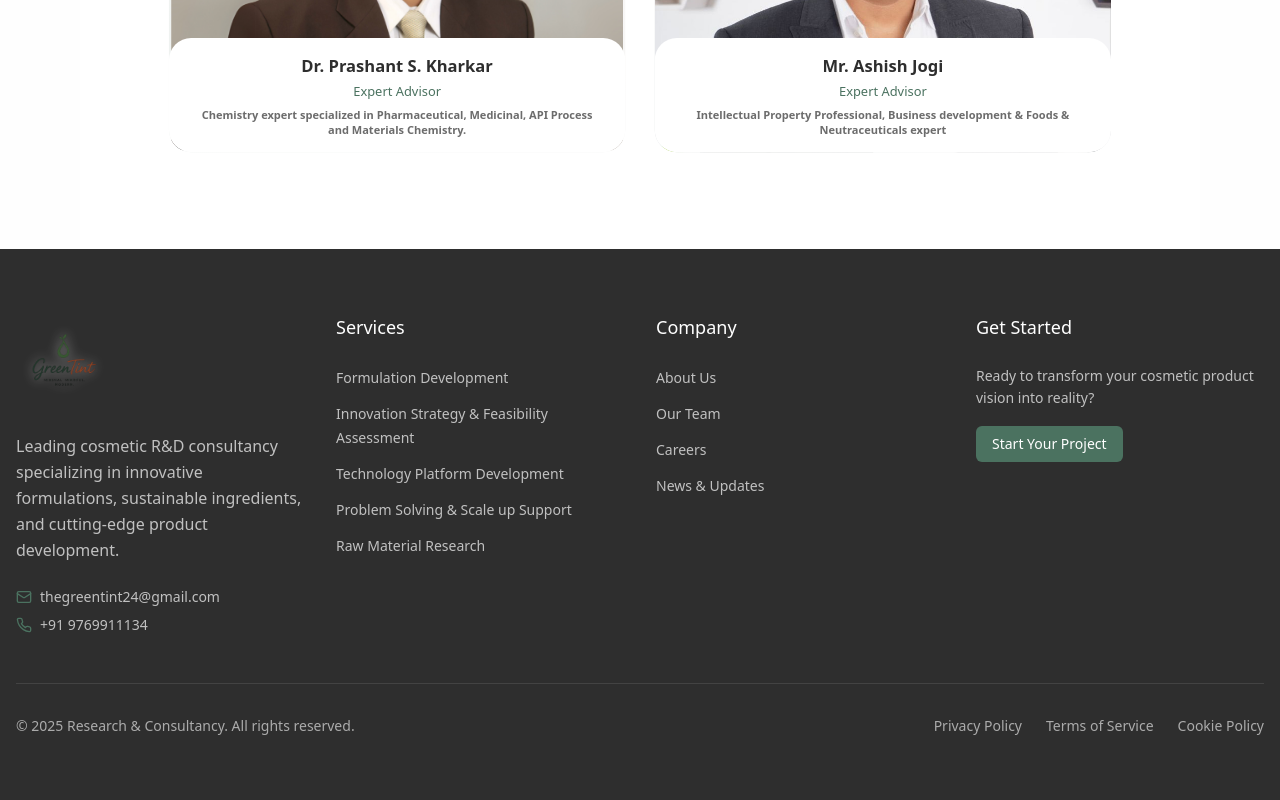
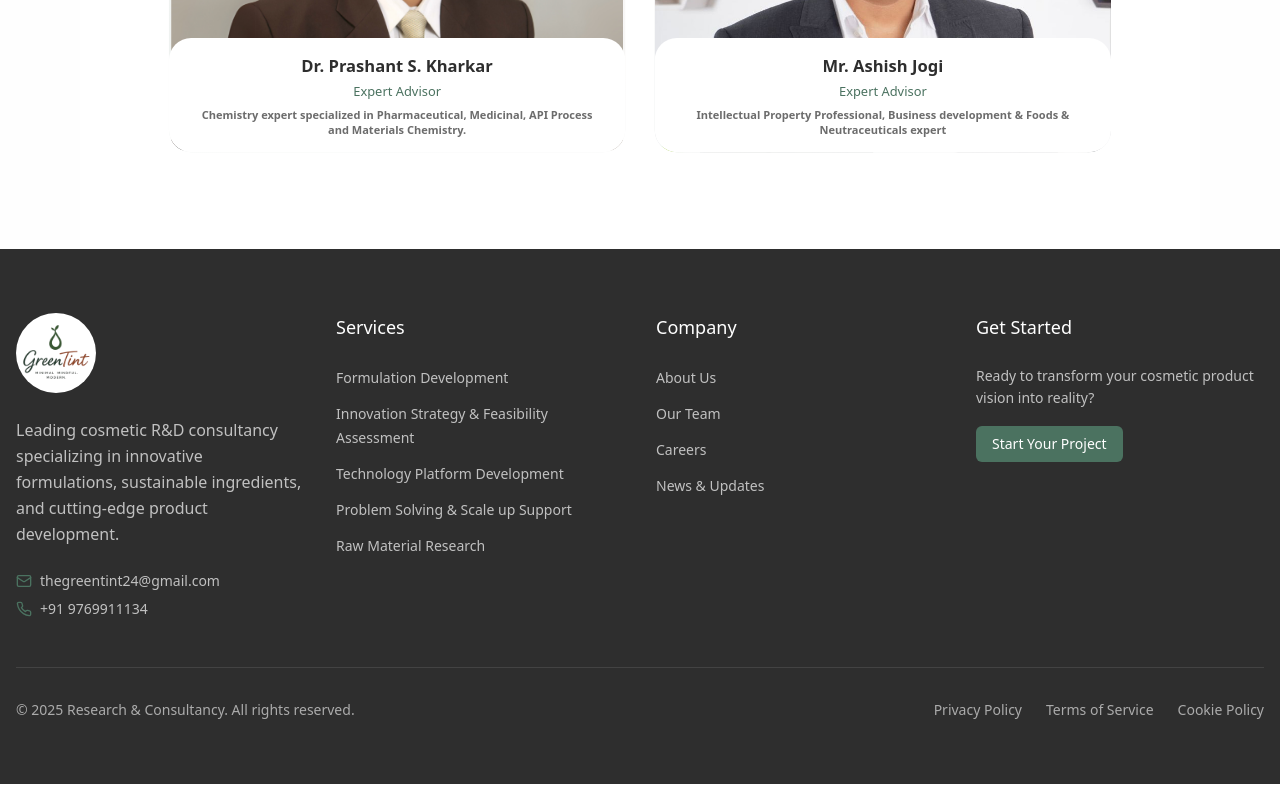
Before and after one commit to starscreamwashere/cosmetic-rd-consultancy, a Next.js app: page /about in a window 1280 px wide. Shown: the part 1892-2692 px from the top of the page. Built offline with nearby package versions, Linux system fonts and the light colour scheme.

Commit message:
changed title added favicon fixed footer logo

```diff
--- a/app/layout.tsx
+++ b/app/layout.tsx
@@ -2,8 +2,8 @@ import type { Metadata } from 'next'
 import './globals.css'
 
 export const metadata: Metadata = {
-  title: 'v0 App',
-  description: 'Created with v0',
+  title: 'GreenTint Research & Consultancy',
+  description: 'Leading cosmetic R&D consultancy with innovative formulations.',
   generator: 'v0.dev',
 }
 
@@ -14,7 +14,14 @@ export default function RootLayout({
 }>) {
   return (
     <html lang="en">
+      <head>
+        <link rel="icon" href="/favicon.png" />
+        {/* You can also use PNG/SVG:
+        <link rel="icon" type="image/png" href="/favicon.png" />
+        */}
+      </head>
       <body>{children}</body>
     </html>
   )
+
 }
--- a/components/footer.tsx
+++ b/components/footer.tsx
@@ -19,13 +19,13 @@ export default function Footer() {
           {/* Company Info */}
           <div className="lg:col-span-1">
             <Link href="/" className="flex items-center space-x-3 mb-6">
-  <div className="h-21 md:h-24 w-auto">
-    <img
-      src="/GTlogo.png" // change this to your actual logo file path if different
-      alt="The Green Tint Logo"
-      className="h-full object-contain drop-shadow-[0_0_6px_rgba(255,255,255,0.6)]"
-    />
-  </div>
+  <div className="h-20 w-20 rounded-full bg-white flex items-center justify-center">
+  <img
+    src="/GTlogo.png"
+    alt="The Green Tint Logo"
+    className="h-24 w-24 scale-125 object-contain"
+  />
+</div>
 </Link>
             <p className="text-white/70 leading-relaxed mb-6">
               Leading cosmetic R&D consultancy specializing in innovative formulations, sustainable ingredients, and
```
Also changed, not shown: public/favicon.png (added).
